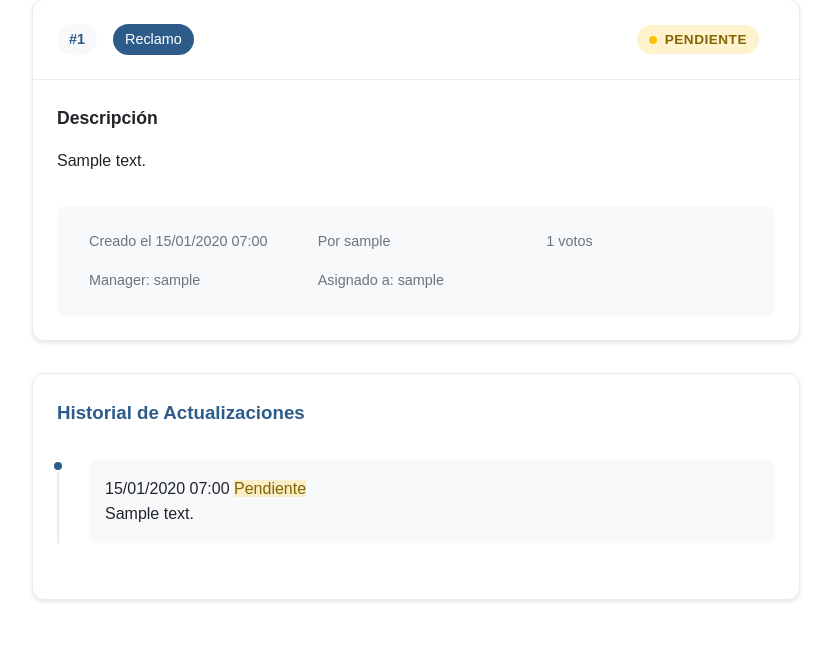
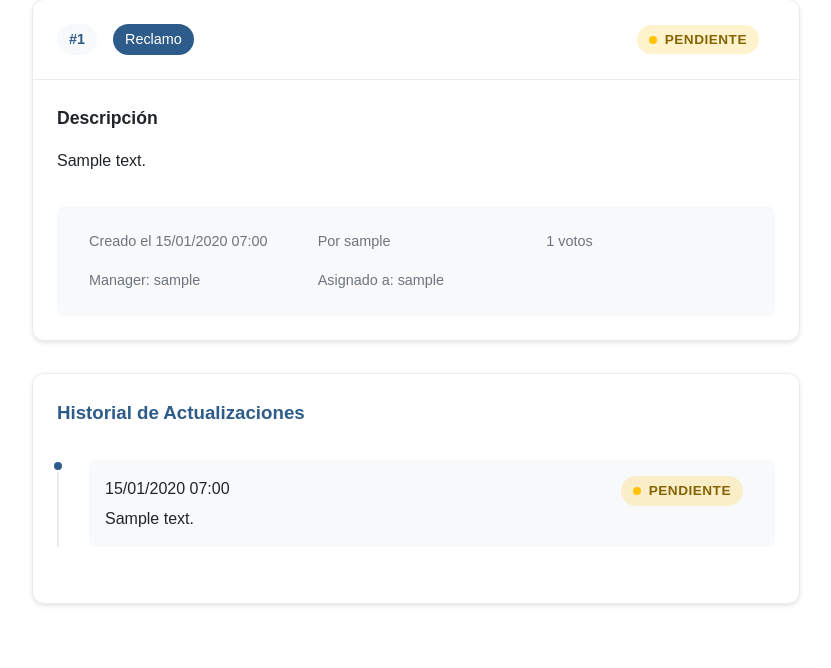
Before and after one commit to agusherrera99/ciudadano_conectado, a Django app: page /issues/1/ in a window 1280 px wide. Shown: the part 188-856 px from the top of the page, without its empty margins (224-1055 px from the left). Before the commit the page ends 790 px from the top, so only its background shows below. Run offline with Django 5.2, Linux system fonts and the light colour scheme; a user stored in the database is signed in; tables that the repository leaves empty hold one stand-in row (values such as "Sample post"); data that the repository does not hold is empty.

Commit message:
Refactor: Enhance issue status display and update header layout; reload page on vote success

```diff
--- a/issues/static/css/issue_detail.css
+++ b/issues/static/css/issue_detail.css
@@ -104,7 +104,7 @@ section {
 }
 
 /* Status Component */
-.issue-status {
+.issue-status, .update-status {
     display: inline-flex;
     align-items: center;
     padding: 0.25rem 0.75rem;
@@ -117,13 +117,18 @@ section {
     transition: all 0.3s ease;
 }
 
-.issue-status::before {
+.issue-status::before, .update-status::before {
     content: '';
     display: inline-block;
     width: 8px;
     height: 8px;
     border-radius: 50%;
     margin-right: 0.5rem;
+}
+
+.update-header {
+    display: flex;
+    justify-content: space-between;
 }
 
 /* Status Variants */
--- a/issues/static/js/issues.js
+++ b/issues/static/js/issues.js
@@ -21,6 +21,7 @@ document.addEventListener('DOMContentLoaded', function() {
             .then(data => {
                 if (data.success) {
                     document.querySelector('.votes-count').textContent = data.votes;
+                    location.reload();
                 } else {
                     console.error('Error al votar:', data.error);
                 }
```
